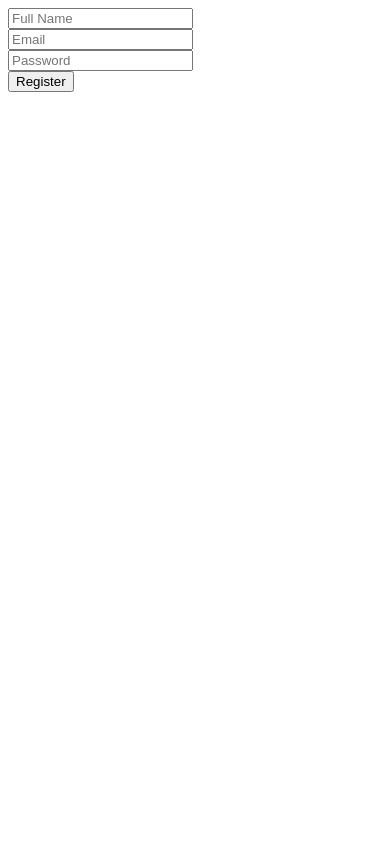
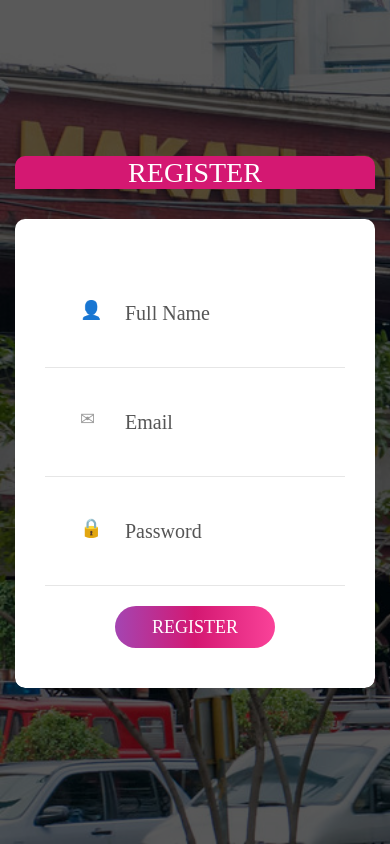
Before and after one commit to NicCapule/SAFE, a PHP site: page /register.php in a window 390 px wide. Run offline with PHP 8.4, Linux system fonts and the light colour scheme; some web fonts are replaced.

Commit message:
Login + Register Front end

```diff
--- a/assets/style.css
+++ b/assets/style.css
@@ -0,0 +1,423 @@
+@font-face {
+    font-family: Ubuntu-Regular;
+    src: url('../fonts/ubuntu/Ubuntu-Regular.ttf');
+  }
+
+  @font-face {
+    font-family: Ubuntu-Bold;
+    src: url('../fonts/ubuntu/Ubuntu-Bold.ttf');
+  }
+
+  * {
+      margin: 0px;
+      padding: 0px;
+      box-sizing: border-box;
+  }
+
+  body, html {
+      background-image: url('station.jpg');
+      background-repeat: no-repeat;
+      background-size: cover;
+      height: 100%;
+      font-family: Ubuntu-Regular, sans-serif;
+  }
+  .login100-form-title {
+        background-color: #d41872;
+  }
+
+
+  a {
+      font-family: Ubuntu-Regular;
+      font-size: 14px;
+      line-height: 1.7;
+      color: #666666;
+      margin: 0px;
+      transition: all 0.4s;
+      -webkit-transition: all 0.4s;
+      -o-transition: all 0.4s;
+      -moz-transition: all 0.4s;
+  }
+
+  a:focus {
+      outline: none !important;
+  }
+
+  a:hover {
+      text-decoration: none;
+      color: #fff;
+  }
+
+  h1,h2,h3,h4,h5,h6 {
+      margin: 0px;
+  }
+
+  p {
+      font-family: Ubuntu-Regular;
+      font-size: 14px;
+      line-height: 1.7;
+      color: #666666;
+      margin: 0px;
+  }
+
+  ul, li {
+      margin: 0px;
+      list-style-type: none;
+  }
+
+  input {
+      outline: none;
+      border: none;
+  }
+
+  textarea {
+      outline: none;
+      border: none;
+  }
+
+  textarea:focus, input:focus {
+      border-color: transparent !important;
+  }
+
+  input:focus::-webkit-input-placeholder { color:transparent; }
+  input:focus:-moz-placeholder { color:transparent; }
+  input:focus::-moz-placeholder { color:transparent; }
+  input:focus:-ms-input-placeholder { color:transparent; }
+
+  textarea:focus::-webkit-input-placeholder { color:transparent; }
+  textarea:focus:-moz-placeholder { color:transparent; }
+  textarea:focus::-moz-placeholder { color:transparent; }
+  textarea:focus:-ms-input-placeholder { color:transparent; }
+
+  input::-webkit-input-placeholder { color: #555555;}
+  input:-moz-placeholder { color: #555555;}
+  input::-moz-placeholder { color: #555555;}
+  input:-ms-input-placeholder { color: #555555;}
+
+  textarea::-webkit-input-placeholder { color: #555555;}
+  textarea:-moz-placeholder { color: #555555;}
+  textarea::-moz-placeholder { color: #555555;}
+  textarea:-ms-input-placeholder { color: #555555;}
+
+  label {
+      margin: 0;
+      display: block;
+  }
+
+  button {
+      outline: none !important;
+      border: none;
+      background: transparent;
+  }
+
+  button:hover {
+      cursor: pointer;
+  }
+
+  iframe {
+      border: none !important;
+  }
+
+  .txt1 {
+      font-family: Poppins-Regular;
+      font-size: 13px;
+      color: #e5e5e5;
+      line-height: 1.5;
+  }
+
+  .limiter {
+      width: 100%;
+      margin: 0 auto;
+  }
+
+  .container-login100 {
+      width: 100%;
+      min-height: 100vh;
+      display: -webkit-box;
+      display: -webkit-flex;
+      display: -moz-box;
+      display: -ms-flexbox;
+      display: flex;
+      flex-wrap: wrap;
+      justify-content: center;
+      align-items: center;
+      padding: 15px;
+
+      position: relative;
+      z-index: 1;
+  }
+
+  .container-login100::before {
+      content: "";
+      display: block;
+      position: absolute;
+      z-index: -1;
+      width: 100%;
+      height: 100%;
+      top: 0;
+      left: 0;
+      background-color: rgba(0,0,0,0.65);
+  }
+
+  .wrap-login100 {
+      width: 390px;
+      border-radius: 10px;
+      overflow: hidden;
+      background: transparent;
+  }
+
+  .login100-form {
+      width: 100%;
+      border-radius: 10px;
+      background-color: #fff;
+      padding: 40px 30px;
+  }
+
+  .login100-form-logo {
+      font-size: 60px;
+      color: #333333;
+      display: -webkit-box;
+      display: -webkit-flex;
+      display: -moz-box;
+      display: -ms-flexbox;
+      display: flex;
+      justify-content: center;
+      align-items: center;
+      width: 120px;
+      height: 120px;
+      border-radius: 50%;
+      background-color: #fff;
+      margin: 0 auto;
+      margin-bottom: 30px;
+  }
+
+  .login100-form-title {
+      font-family: Ubuntu-Bold;
+      font-size: 28px;
+      color: #fff;
+      line-height: 1.2;
+      text-align: center;
+      text-transform: uppercase;
+      display: block;
+      margin-bottom: 30px;
+  }
+
+  .wrap-input100 {
+      width: 100%;
+      position: relative;
+      border-bottom: 1px solid #e6e6e6;
+      padding: 29px 0;
+  }
+
+  .input100 {
+      font-family: Ubuntu-Regular;
+      font-size: 20px;
+      color: #555555;
+      line-height: 1.2;
+      display: block;
+      width: 100%;
+      height: 50px;
+      background: transparent;
+      padding: 0 10px 0 80px;
+      -webkit-transition: all 0.4s;
+      -o-transition: all 0.4s;
+      -moz-transition: all 0.4s;
+      transition: all 0.4s;
+  }
+
+  .focus-input100 {
+      position: absolute;
+      display: block;
+      width: 100%;
+      height: 100%;
+      top: 0;
+      left: 0;
+      pointer-events: none;
+  }
+
+  .focus-input100::before {
+      content: "";
+      display: block;
+      position: absolute;
+      bottom: -1px;
+      left: 0;
+      width: 0;
+      height: 1px;
+      -webkit-transition: all 0.4s;
+      -o-transition: all 0.4s;
+      -moz-transition: all 0.4s;
+      transition: all 0.4s;
+      background: #d41872;
+      background: -webkit-linear-gradient(left, #a445b2, #d41872, #fa4299);
+      background: -o-linear-gradient(left, #a445b2, #d41872, #fa4299);
+      background: -moz-linear-gradient(left, #a445b2, #d41872, #fa4299);
+      background: linear-gradient(to right, #a445b2, #d41872, #fa4299);
+  }
+
+  .focus-input100::after {
+      font-size: 18px;
+      color: #999999;
+      content: attr(data-placeholder);
+      display: block;
+      width: 100%;
+      position: absolute;
+      top: 40px;
+      left: 35px;
+      -webkit-transition: all 0.4s;
+      -o-transition: all 0.4s;
+      -moz-transition: all 0.4s;
+      transition: all 0.4s;
+  }
+
+  .input100:focus {
+      padding-left: 60px;
+  }
+
+  .input100:focus + .focus-input100::after {
+      left: 23px;
+      color: #d41872;
+  }
+
+  .input100:focus + .focus-input100::before {
+      width: 100%;
+  }
+
+  .has-val.input100 + .focus-input100::after {
+      left: 23px;
+      color: #d41872;
+  }
+
+  .has-val.input100 + .focus-input100::before {
+      width: 100%;
+  }
+
+  .has-val.input100 {
+      padding-left: 60px;
+  }
+
+  .container-login100-form-btn {
+      width: 100%;
+      display: -webkit-box;
+      display: -webkit-flex;
+      display: -moz-box;
+      display: -ms-flexbox;
+      display: flex;
+      flex-wrap: wrap;
+      justify-content: center;
+      margin-top: 20px;
+  }
+
+  .login100-form-btn {
+      font-family: Ubuntu-Bold;
+      font-size: 18px;
+      color: #fff;
+      line-height: 1.2;
+      text-transform: uppercase;
+      display: -webkit-box;
+      display: -webkit-flex;
+      display: -moz-box;
+      display: -ms-flexbox;
+      display: flex;
+      justify-content: center;
+      align-items: center;
+      padding: 0 20px;
+      min-width: 160px;
+      height: 42px;
+      border-radius: 21px;
+      background: #d41872;
+      background: -webkit-linear-gradient(left, #a445b2, #d41872, #fa4299);
+      background: -o-linear-gradient(left, #a445b2, #d41872, #fa4299);
+      background: -moz-linear-gradient(left, #a445b2, #d41872, #fa4299);
+      background: linear-gradient(to right, #a445b2, #d41872, #fa4299);
+      position: relative;
+      z-index: 1;
+      -webkit-transition: all 0.4s;
+      -o-transition: all 0.4s;
+      -moz-transition: all 0.4s;
+      transition: all 0.4s;
+  }
+
+  .login100-form-btn::before {
+      content: "";
+      display: block;
+      position: absolute;
+      z-index: -1;
+      width: 100%;
+      height: 100%;
+      border-radius: 21px;
+      background-color: #555555;
+      top: 0;
+      left: 0;
+      opacity: 0;
+      -webkit-transition: all 0.4s;
+      -o-transition: all 0.4s;
+      -moz-transition: all 0.4s;
+      transition: all 0.4s;
+  }
+
+  .login100-form-btn:hover {
+      background-color: transparent;
+  }
+
+  .login100-form-btn:hover:before {
+      opacity: 1;
+  }
+
+  .validate-input {
+      position: relative;
+  }
+
+  .alert-validate::before {
+      content: attr(data-validate);
+      position: absolute;
+      max-width: 70%;
+      background-color: #fff;
+      border: 1px solid #c80000;
+      border-radius: 2px;
+      padding: 4px 25px 4px 10px;
+      top: 50%;
+      -webkit-transform: translateY(-50%);
+      -moz-transform: translateY(-50%);
+      -ms-transform: translateY(-50%);
+      -o-transform: translateY(-50%);
+      transform: translateY(-50%);
+      right: 10px;
+      pointer-events: none;
+      font-family: Ubuntu-Bold;
+      color: #c80000;
+      font-size: 13px;
+      line-height: 1.4;
+      text-align: left;
+      visibility: hidden;
+      opacity: 0;
+      -webkit-transition: opacity 0.4s;
+      -o-transition: opacity 0.4s;
+      -moz-transition: opacity 0.4s;
+      transition: opacity 0.4s;
+  }
+
+  .alert-validate::after {
+      content: "\f12a";
+      font-size: 16px;
+      color: #c80000;
+      display: block;
+      position: absolute;
+      top: 50%;
+      -webkit-transform: translateY(-50%);
+      -moz-transform: translateY(-50%);
+      -ms-transform: translateY(-50%);
+      -o-transform: translateY(-50%);
+      transform: translateY(-50%);
+      right: 15px;
+  }
+
+  .alert-validate:hover:before {
+      visibility: visible;
+      opacity: 1;
+  }
+
+  @media (max-width: 992px) {
+      .alert-validate::before {
+          visibility: visible;
+          opacity: 1;
+      }
+  }
--- a/auth/register.php
+++ b/auth/register.php
@@ -23,13 +23,59 @@ if ($_SERVER["REQUEST_METHOD"] == "POST") {
 <html>
 <head>
     <title>Register</title>
-</head>
+    <link rel="stylesheet" href="../assets/style.css">
+    </head>
 <body>
-    <form method="POST">
-        <input type="text" name="name" placeholder="Full Name" required><br>
-        <input type="email" name="email" placeholder="Email" required><br>
-        <input type="password" name="password" placeholder="Password" required><br>
-        <button type="submit">Register</button>
-    </form>
+    <div class="limiter">
+        <div class="container-login100">
+            <div class="wrap-login100">
+                <div class="login100-form-title">
+                    Register
+                </div>
+
+                <form class="login100-form validate-form" method="POST">
+                    <div class="wrap-input100 validate-input" data-validate="Full Name is required">
+                        <input class="input100" type="text" name="name" placeholder="Full Name">
+                        <span class="focus-input100" data-placeholder="&#128100;"></span>
+                    </div>
+
+                    <div class="wrap-input100 validate-input" data-validate="Valid email is required: ex@abc.xyz">
+                        <input class="input100" type="email" name="email" placeholder="Email">
+                        <span class="focus-input100" data-placeholder="&#9993;"></span>
+                    </div>
+
+                    <div class="wrap-input100 validate-input" data-validate="Password is required">
+                        <input class="input100" type="password" name="password" placeholder="Password">
+                        <span class="focus-input100" data-placeholder="&#128274;"></span>
+                    </div>
+
+                    <div class="container-login100-form-btn">
+                        <button class="login100-form-btn" type="submit">
+                            Register
+                        </button>
+                    </div>
+                </form>
+            </div>
+        </div>
+    </div>
+
+    <script>
+        // Add has-val class to inputs that have value
+        const inputs = document.querySelectorAll('.input100');
+        inputs.forEach(input => {
+            input.addEventListener('blur', function() {
+                if(this.value.trim() !== "") {
+                    this.classList.add('has-val');
+                } else {
+                    this.classList.remove('has-val');
+                }
+            });
+
+            // Check on page load
+            if(input.value.trim() !== "") {
+                input.classList.add('has-val');
+            }
+        });
+    </script>
 </body>
 </html>
```
Also changed, not shown: auth/login.php (+48 -6 lines), assets/station.jpg (added).
